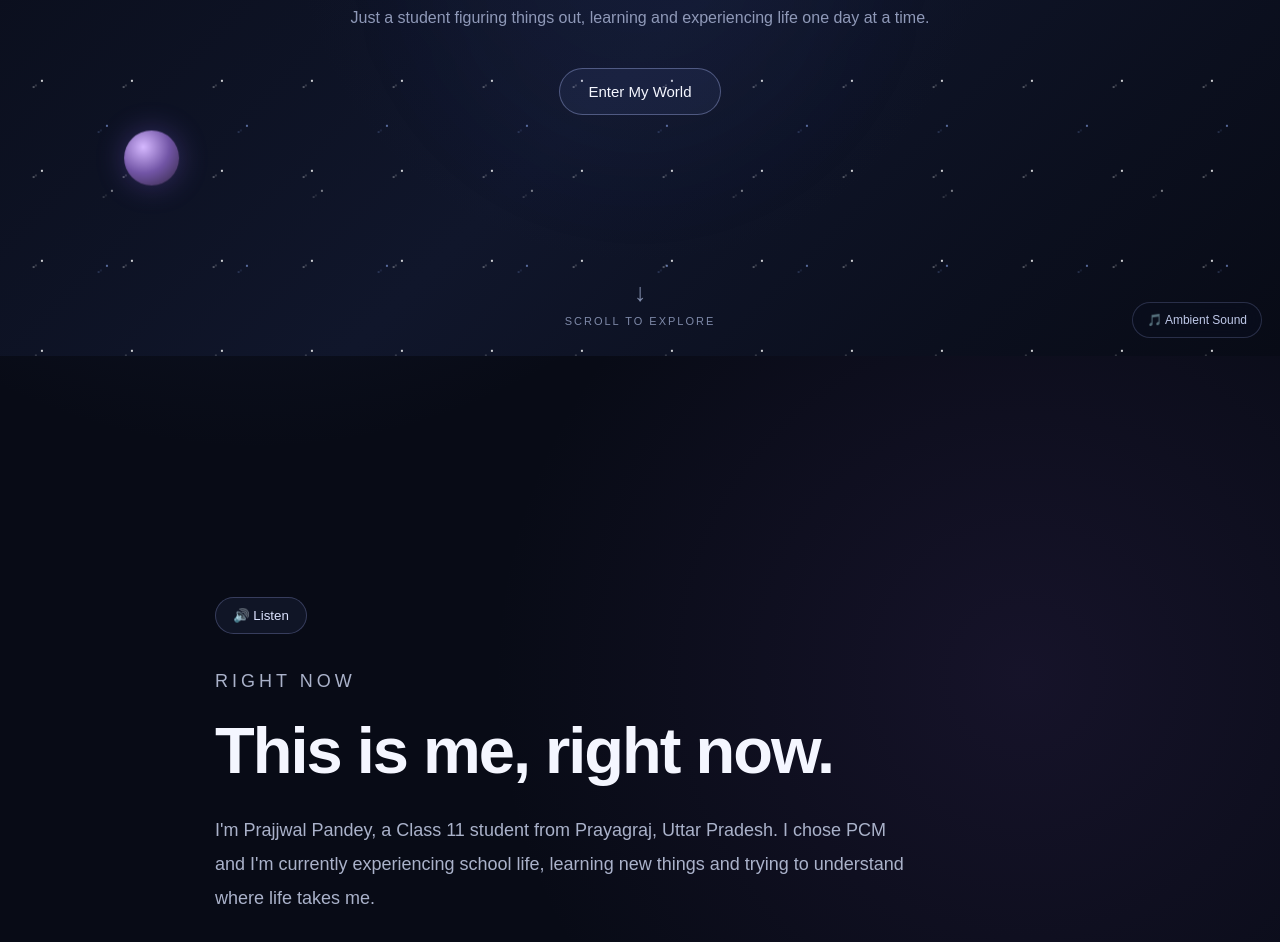
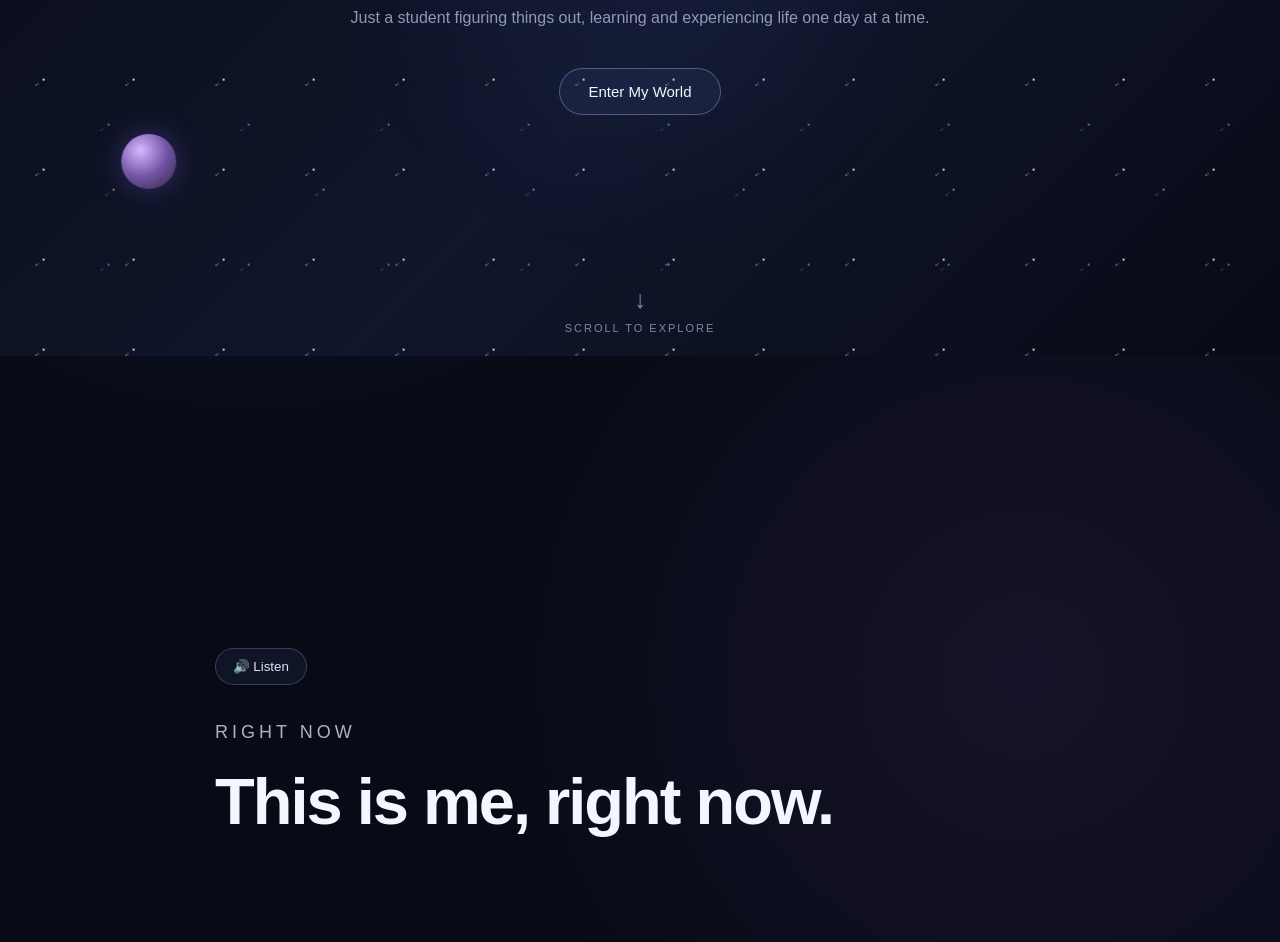
Before and after one commit to prajjwalpanday2-pixel/prajjwal-right-now, a plain HTML site: page index.html in a window 1280 px wide. Shown: the part 444-1386 px from the top of the page. Drawn offline with Linux system fonts and the light colour scheme.

Commit message:
Remove personal info and audio controls from index.html
Removed personal introduction and audio controls from the HTML.

```diff
--- a/index.html
+++ b/index.html
@@ -65,28 +65,3 @@
       <h2>This is me, right now.</h2>
 
       <p>
-        I'm Prajjwal Pandey, a Class 11 student from Prayagraj,
-        Uttar Pradesh. I chose PCM and I'm currently experiencing
-        school life, learning new things and trying to understand
-        where life takes me.
-      </p>
-
-    </div>
-
-  </section>
-
-
-  <!-- Audio controls -->
-  <div class="audio-controls">
-
-    <button id="soundButton">
-      🎵 Ambient Sound
-    </button>
-
-  </div>
-
-
-  <script src="script.js"></script>
-
-</body>
-</html>
```
